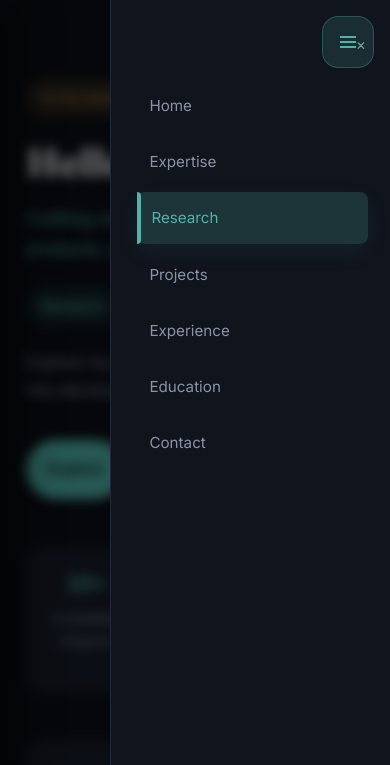
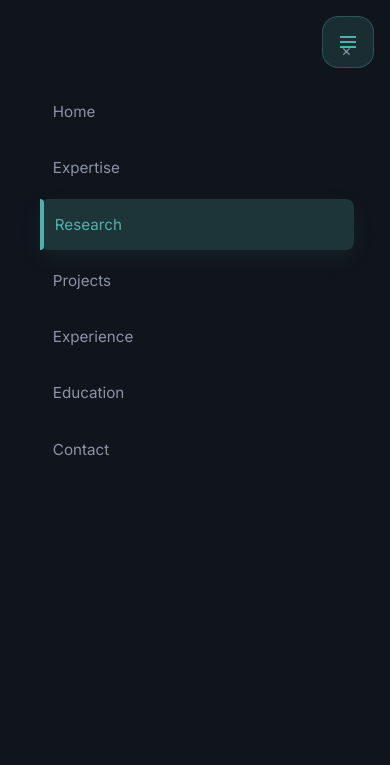
Before and after one commit to Mirzaib-ops/mirzaib-portfolio, a website: page index.html in a window 390 px wide. Both pictures are taken after a click on the button "Open menu". Shown: the top 765 px of the page. Drawn offline with Linux system fonts and the light colour scheme.

Commit message:
Mobile UX: full-screen drawer on small screens; mobile-only title/avatar triggers; stronger blur

```diff
--- a/index.html
+++ b/index.html
@@ -320,6 +320,16 @@
     section{ padding:4rem 1.6rem; }
     .hero{ padding:5rem 1.6rem 2rem; }
     .contact-grid{ grid-template-columns:1fr; }
+  }
+  /* Mobile-specific: full-screen drawer and stronger blur */
+  @media (max-width:768px){
+    .drawer{
+      right:-100%; left:auto; width:100%; height:100%; border-left:none; border-radius:0; padding:2.4rem; box-shadow:none;
+    }
+    .drawer.open{ right:0; }
+    main.blurred{ filter:blur(10px); }
+    .scrim{ background:rgba(0,0,0,0.75); }
+    .hero h1{ cursor:pointer; }
   }
 </style>
 </head>
@@ -658,11 +668,12 @@
 
   menuToggle.addEventListener('click', openDrawer);
   hamburger.addEventListener('click', openDrawer);
-  // allow clicking the displayed name/avatar or hero title to open the sidebar on mobile
+  // allow clicking the displayed name/avatar or hero title to open the sidebar on mobile only
   const nameTriggers = document.querySelectorAll('.id-name, .hero-avatar-name');
-  nameTriggers.forEach(el => el.addEventListener('click', openDrawer));
   const heroTitle = document.querySelector('.hero h1');
-  if (heroTitle) heroTitle.addEventListener('click', openDrawer);
+  const isMobile = () => window.innerWidth <= 768;
+  nameTriggers.forEach(el => el.addEventListener('click', () => { if (isMobile()) openDrawer(); }));
+  if (heroTitle) heroTitle.addEventListener('click', () => { if (isMobile()) openDrawer(); });
   drawerClose.addEventListener('click', closeDrawer);
   scrim.addEventListener('click', closeDrawer);
   drawer.querySelectorAll('a').forEach(a => a.addEventListener('click', closeDrawer));
```
